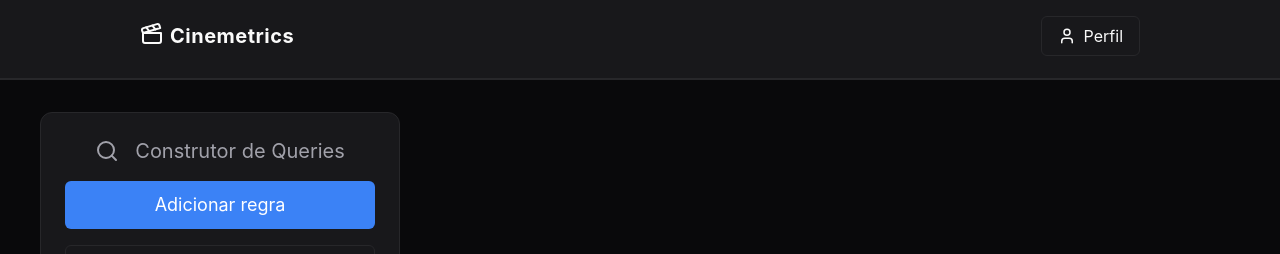
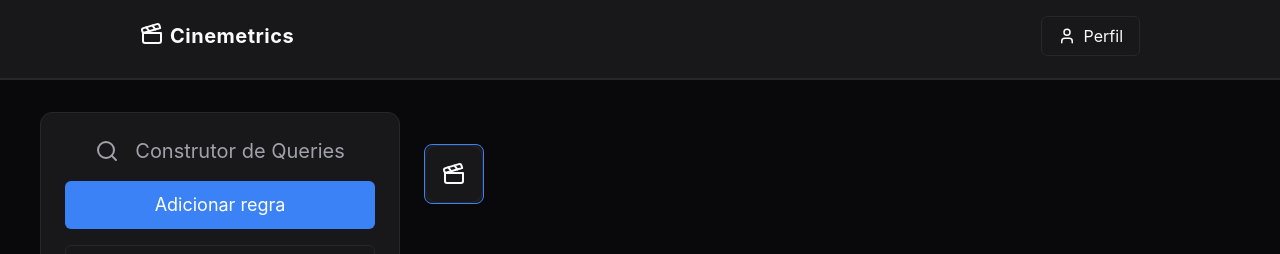
Before and after one commit to jeancarloslima/site-filmes, a React (Vite) app: page / in a window 1280 px wide. Shown: the top 254 px of the page. Built offline with nearby package versions, Linux system fonts and the light colour scheme.

Commit message:
Ajustando design do App

```diff
--- a/src/App.tsx
+++ b/src/App.tsx
@@ -1,6 +1,7 @@
 import Dialog from "./components/layout/Dialog";
 import Footer from "./components/layout/Footer";
 import Header from "./components/layout/Header";
+import MovieCard from "./components/layout/MovieCard";
 import Sidebar from "./components/layout/Sidebar";
 
 function App() {
@@ -8,10 +9,12 @@ function App() {
     <div>
       <Header />
 
-      <main className="py-8 px-4 lg:px-10">
+      <main className="flex flex-col md:flex-row items-center md:items-start gap-6 py-8 px-4 lg:px-10">
           <Sidebar />
 
-          <section></section>
+          <section className="md:pt-8">
+            <MovieCard movieSelected={true} />
+          </section>
 
           <Dialog numberOfFilms={3} />
       </main>
--- a/src/components/layout/MovieCard.tsx
+++ b/src/components/layout/MovieCard.tsx
@@ -1,11 +1,15 @@
 import { motion } from "framer-motion";
+import MoviePoster from "../ui/MoviePoster";
 
 export default function MovieCard({ movieSelected }) {
   return (
     <motion.article
       initial={{ scale: 0 }}
       animate={{ scale: 1 }}
-      className={`flex flex-col group bg-surface border rounded-lg overflow-hidden ${movieSelected ? 'border-primary' : 'border-border'}`}
-    ></motion.article>
+      className={`flex flex-col w-full max-w-90 group bg-surface border rounded-lg overflow-hidden ${movieSelected ? 'border-primary' : 'border-border'}`}
+    >
+        <MoviePoster />
+
+    </motion.article>
   );
 }
```
